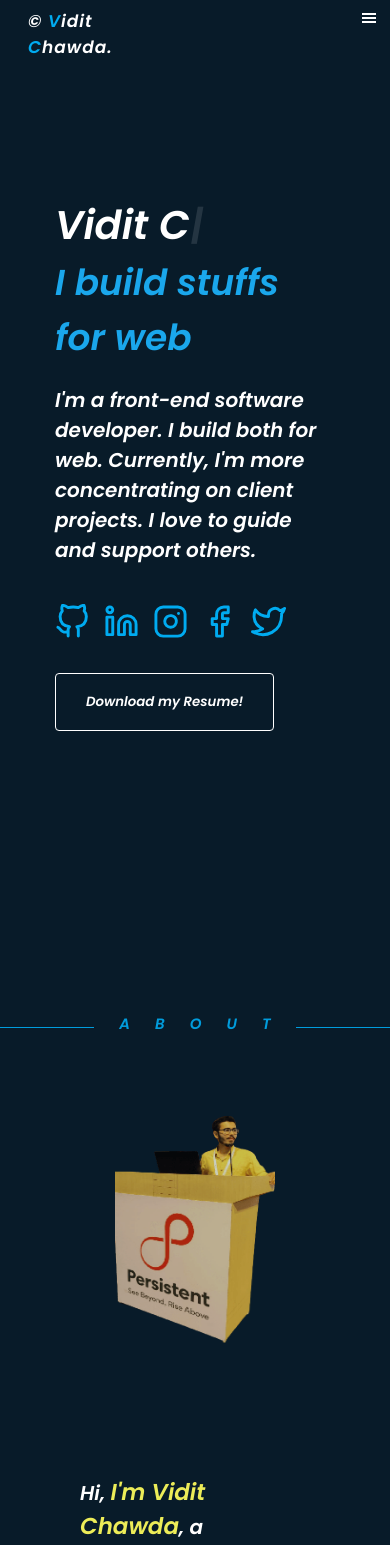
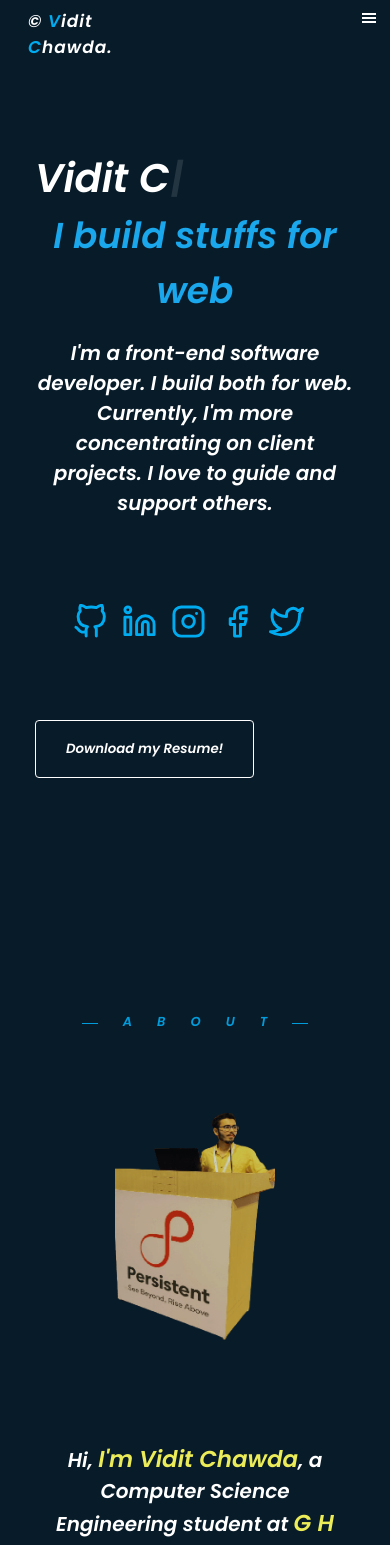
Before and after one commit to ViditChawda/portfolio-final-, a Next.js app: page / in a window 390 px wide. Shown: the top 1545 px of the page. Built offline with nearby package versions, Linux system fonts and the light colour scheme.

Commit message:
center align

```diff
--- a/src/containers/Achievements.jsx
+++ b/src/containers/Achievements.jsx
@@ -5,7 +5,7 @@ import styles from '../styles/containers/Achievements.module.scss'
 function Achievements() {
   return (
     <div className={styles.achContainer}>
-        {/* <Heading title="ACHIEVEMENTS"/> */}
+      <Heading title="ACHIEVEMENT"/>
     </div>
   )
 }
--- a/src/styles/components/Heading.module.scss
+++ b/src/styles/components/Heading.module.scss
@@ -4,6 +4,7 @@
     letter-spacing: 25px;
     color: #00abf0;
     font-weight: lighter;
+    width: 100%;
     display: flex;
     justify-content: center;
     // font-family: 'Poppins', sans-serif;
@@ -52,8 +53,9 @@
 @media screen and (max-width: 750px) {
     .heading{
         font-size: 29px;
+        // width: 100%;
         .line{
-            width: 200px;
+            width: 18px;
             margin-top: 19px;
         }
     }
@@ -63,7 +65,7 @@
     .heading{
         font-size: 20px;
         .line{
-            // width: 150px;
+            width: 17px;
             margin-top: 15px;
         }
     }
@@ -71,11 +73,12 @@
 
 @media screen and (max-width: 550px) {
     .heading{
-        font-size: 15px;
+        font-size: 13px;
         // margin: 100px;
+        width: 100%;
         .line{
-            width: 100%;
-            margin-top: 15px;
+            width : 16px;
+            margin-top: 11px;
         }
     }
 }
--- a/src/styles/containers/About.module.scss
+++ b/src/styles/containers/About.module.scss
@@ -21,7 +21,7 @@
             font-size: 20px;
             // width: 100%;
             color: white;
-            padding: 80px;
+            padding: 50px;
 
             span {
                 font-size: 23px;
@@ -112,6 +112,7 @@
 
 @media screen and (max-width: 550px) {
     .aboutContainer {
+        text-align: center;
         .aboutWrapper {
             .aboutContent {}
 
--- a/src/styles/containers/Blogs.module.scss
+++ b/src/styles/containers/Blogs.module.scss
@@ -124,7 +124,7 @@
     .blogContainer {
         .blogWrap {
             flex-direction: column;
-            width: 573px;
+            width: 100%;
             margin-top: 50px;
 
             .image {}
@@ -148,13 +148,13 @@
     .blogContainer {
         .blogWrap {
             flex-direction: column;
-            width: 473px;
+            width: 100%;
             padding: 8px;
             margin-top: 50px;
 
             .image {
                 height: 270px;
-                width: 450px;
+                width: 100%;
             }
 
             .description {
--- a/src/styles/containers/Hero.module.scss
+++ b/src/styles/containers/Hero.module.scss
@@ -17,9 +17,9 @@
         // font-family: 'Fira Code', monospace;
         align-items: flex-start;
         margin: auto;
-        max-width: 1000px;
+        max-width: 1200px;
         padding: 10px;
-        width: 1200px;
+        width: 1700px;
         min-height: 90vh;
 
         .greetingText {
@@ -141,6 +141,7 @@
 
 @media screen and (max-width: 600px) {
     .introContainer {
+        text-align: center;
         .introWrapper {
             max-width: 380px;
 
@@ -158,9 +159,12 @@
 
 @media screen and (max-width: 550px) {
     .introContainer {
+        align-items: center;
+        text-align: center;
         .introWrapper {
             width: 100%;
-            padding: 50px;
+            padding: 30px;
+            // margin: auto;
         }
 
         .nameText {
@@ -171,7 +175,9 @@
             font-size: 32px;
             max-width: 650px;
         }
-
+        .myIcons {
+            margin: auto;
+        }
         .currentStatusText {
             font-size: 16px;
         }
```
Also changed, not shown: src/components/AchievementCard.jsx (+4 -4 lines).
